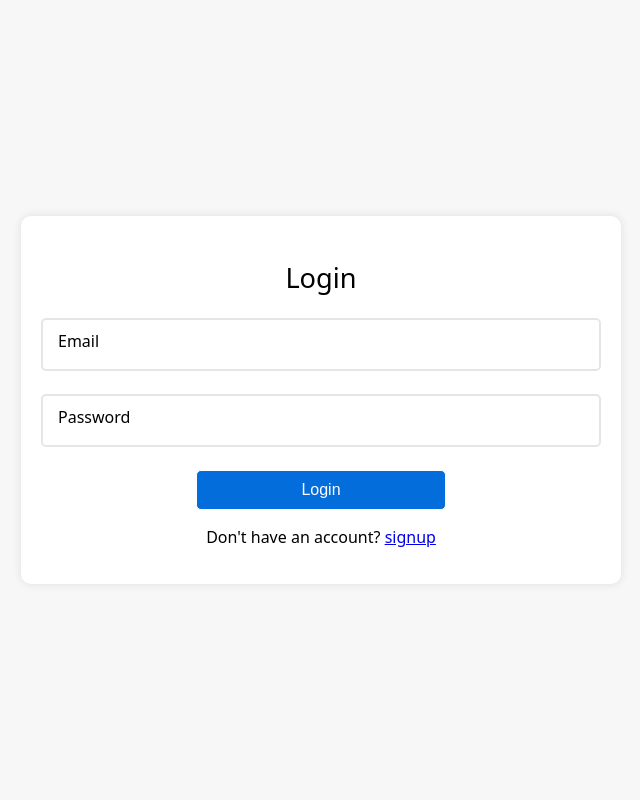
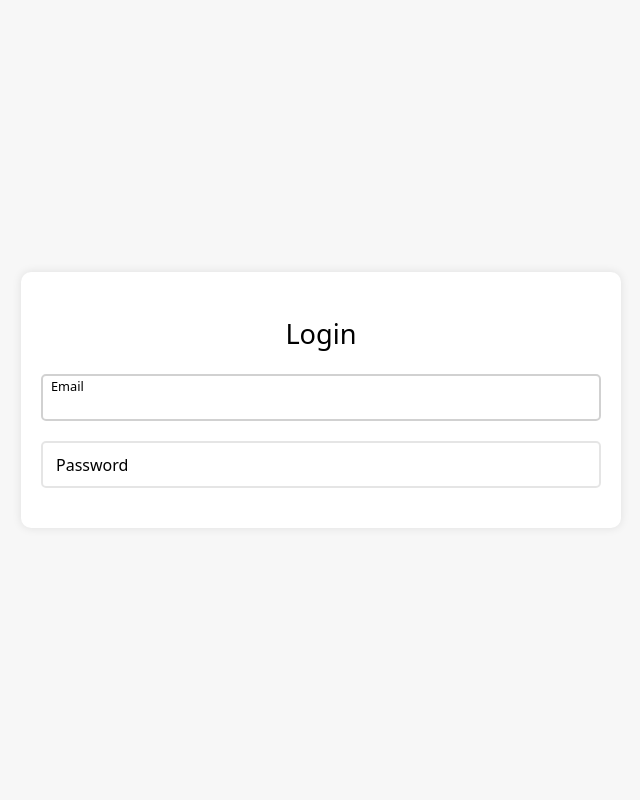
Before and after one commit to PritamUmaiya/authentication-system, a Flask app: page /login in a window 1280 px wide. Shown: the whole page, without its empty margins (319-959 px from the left). Run offline with Flask 3, Linux system fonts and the light colour scheme; some libraries are stand-ins or nearby versions.

Commit message:
added input

```diff
--- a/static/css/styles.css
+++ b/static/css/styles.css
@@ -1,3 +1,13 @@
+:root {
+    --primary: #0c8eeb;
+    --success: #058b5c;
+    --danger: #ed5012;
+    --primary-hover: #077acb;
+
+    --border-color: rgba(0, 0, 0, 0.1);
+    --border-hover-color: rgba(0, 0, 0, 0.18);
+}
+
 *,
 *::before,
 *::after
@@ -5,8 +15,18 @@
     box-sizing: border-box;
 }
 
+/* Utilities */
+h2 {
+    font-weight: 400;
+    font-size: 1.7rem;
+}
+
+.text-center {
+    text-align: center;
+}
+
 body {
-    font-family: system-ui, -apple-system, BlinkMacSystemFont, 'Segoe UI', Roboto, Oxygen, Ubuntu, Cantarell, 'Open Sans', 'Helvetica Neue', sans-serif;
+    font-family: system-ui, -apple-system, BlinkMacSystemFont, 'Segoe UI', Roboto, sans-serif;
     font-size: 1rem;
     background-color: #f7f7f7;
     color: #000;
@@ -18,16 +38,6 @@ body {
     min-height: 100vh;
 }
 
-
-h2 {
-    font-weight: 400;
-    font-size: 1.7rem;
-}
-
-.text-center {
-    text-align: center;
-}
-
 .container {
     padding: 30px 15px;
     background-color: #fff;
@@ -37,78 +47,53 @@ h2 {
     min-height: 100vh;
 }
 
-.panel {
-    margin-bottom: 5px;
+/* Form floating input */
+.input-group {
+    position: relative;
+    margin: 20px 0;
 }
 
-.form-floating {
-    position: relative;
-    border: 2px solid rgba(0, 0, 0, 0.1);
+.input-group input {
+    width: 100%;
+    font-size: 1rem;
+    padding: 20px 10px 5px 10px;
+    background: transparent;
+    border: 2px solid var(--border-color);
+    outline: none;
     border-radius: 5px;
-    padding: 10px;
 }
 
-.form-floating input::placeholder {
+.input-group input:focus {
+    border-color: var(--border-hover-color);
+}
+
+.input-group input::placeholder {
     color: transparent;
 }
 
-.form-control {
-    width: 100%;
-    border:none;
-    outline:none;
-    padding: 10px 5px 0 5px;
+.input-group label {
+    position: absolute;
+    top: 50%;
+    left: 10px;
+    transform: translateY(-50%);
     font-size: 1rem;
-    background-color: transparent;
+    padding: 0 5px;
+    pointer-events: none;
+    transition: .2s;
 }
 
-.form-label {
-    font-size: 1rem;
-    position: absolute;
-    left: 0;
-    padding: 0 15px;
-    transition: 0.2s ease;
+.input-group input:focus~label {
+    top: 25%;
+    left: 5px;
+    font-size: 0.8rem;
+    background: #fff;
 }
 
-.form-floating input:not(:placeholder-shown) + .form-label,
-.form-floating input:focus + .form-label {
-    transform: translate(-5px, -10px) scale(0.8);
-    z-index: 2;
+.input-feedback {
+    display: none;
+    font-size: small;
 }
 
-.form-feedback {
-    visibility: hidden;
-    font-size: small;
-}
-.is-invalid {
-    border-color: #ef2247;
-}
-.is-valid {
-    border-color: #01af55;
-}
-
-.is-valid ~ .form-feedback {
-    color:#01af55;
-    visibility: visible;
-}
-.is-invalid ~ .form-feedback {
-    color: #ef2247;
-    visibility: visible;
-}
-
-.btn {
-    border: 1px solid currentColor;
-    border-radius: 5px;
-    outline: none;
-    padding: 10px 15px;
-    font-size: 1rem;
-    width: 100%;
-    max-width: 250px;
-}
-
-.btn-primary {
-    background-color: #046ddc;
-    color: #fff;
-}
 
 @media (min-width: 768px) {
     .container {
--- a/templates/login.html
+++ b/templates/login.html
@@ -6,28 +6,22 @@
 
 {% block container %}
     <h2 class="text-center">Login</h2>
+
     <form action="/login" method="post">
 
-        <div class="panel">
-            <div class="form-floating" id="emailPanel">
-                <input type="text" name="email" class="form-control" id="email" placeholder="Email" autocomplete="off">
-                <label for="email" class="form-label">Email</label>
-            </div>
-            <div class="form-feedback">Please enter your email!</div>
+        <div class="input-group">
+            <input type="email" name="email" placeholder="Email" id="email" autocomplete="off" autofocus>
+            <label for="email">Email</label>
+            <small class="input-feedback" for="email"></small>
         </div>
 
-        <div class="panel">
-            <div class="form-floating" id="passwordPanel">
-                <input type="password" name="password" class="form-control" id="password" placeholder="Password" autocomplete="off">
-                <label for="password" class="form-label">Password</label>
-            </div>
-            <div class="form-feedback">Please enter your password!</div>
+        <div class="input-group">
+            <input type="password" name="password" placeholder="Password" id="password" autocomplete="off">
+            <label for="password">Password</label>
+            <small class="input-feedback" for="password"></small>
         </div>
 
-        <div class="text-center">
-            <button type="submit" class="btn btn-primary">Login</button>
-        </div>
-        <p class="text-center">Don't have an account? <a href="/signup" title="Signup">signup</a></p>
+
     </form>
 {% endblock %}
 
```
Also changed, not shown: 1 other file.
